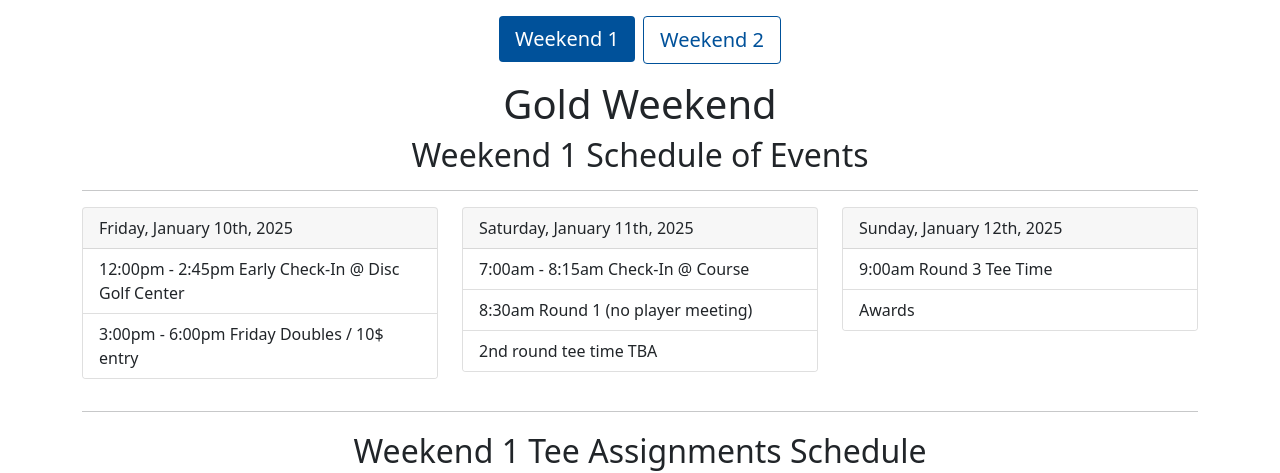
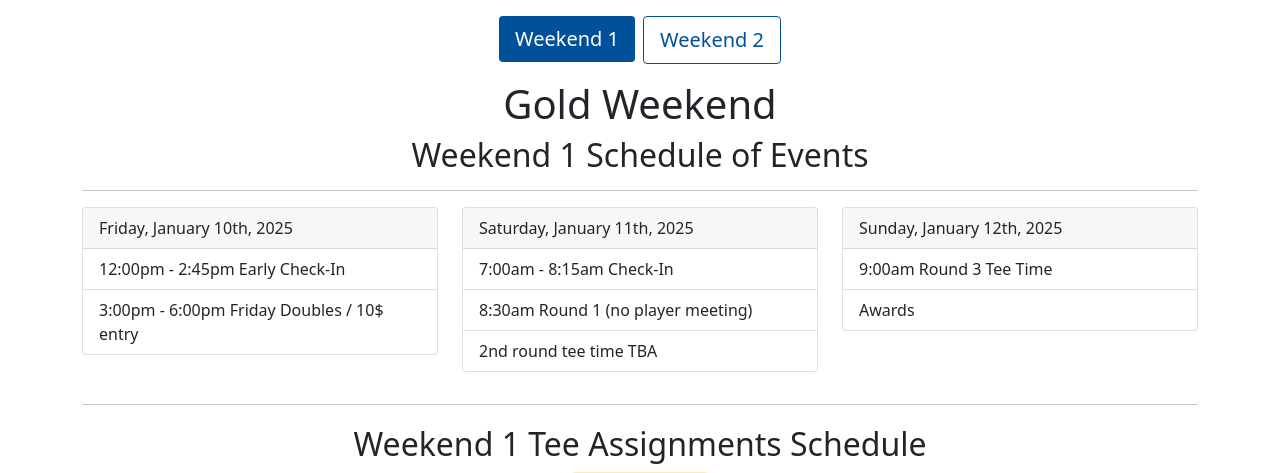
Before and after one commit to steve-kent/debary-open-php, a PHP site: page /schedule.php in a window 1280 px wide. Shown: the part 56-529 px from the top of the page. Run offline with PHP 8.4, Linux system fonts and the light colour scheme.

Commit message:
Update schedule.php
updated checking location

```diff
--- a/schedule.php
+++ b/schedule.php
@@ -28,7 +28,7 @@
                             <div class="card-header">Friday, January 10th, 2025</div>
                             <ul class="list-group list-group-flush">
                                 <li class="list-group-item">
-                                    12:00pm - 2:45pm Early Check-In @ Disc Golf Center
+                                    12:00pm - 2:45pm Early Check-In
                                 </li>
                                 <li class="list-group-item">
                                     3:00pm - 6:00pm Friday Doubles / 10$ entry
@@ -41,7 +41,7 @@
                             <div class="card-header">Saturday, January 11th, 2025</div>
                             <ul class="list-group list-group-flush">
                                 <li class="list-group-item">
-                                    7:00am - 8:15am Check-In @ Course
+                                    7:00am - 8:15am Check-In
                                 </li>
                                 <li class="list-group-item">
                                     8:30am Round 1 (no player meeting)
@@ -141,7 +141,7 @@
                             <div class="card-header">Friday, January 17th, 2025</div>
                             <ul class="list-group list-group-flush">
                                 <li class="list-group-item">
-                                    12:00pm - 2:45pm Early Check-In @ Disc Golf Center
+                                    12:00pm - 2:45pm Early Check-In
                                 </li>
                                 <li class="list-group-item">
                                     3:00pm - 6:00pm Friday Doubles / 10$ entry
@@ -154,7 +154,7 @@
                             <div class="card-header">Saturday, January 18th, 2025</div>
                             <ul class="list-group list-group-flush">
                                 <li class="list-group-item">
-                                    7:00am - 8:15am Check-In (at course)
+                                    7:00am - 8:15am Check-In
                                 </li>
                                 <li class="list-group-item">
                                     8:30am Round 1 (no player meeting)
```
